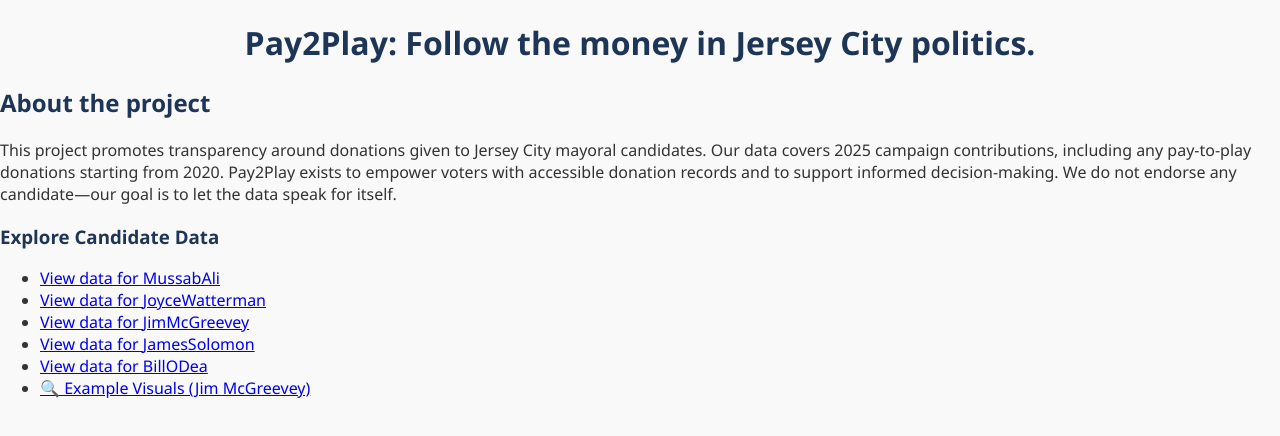
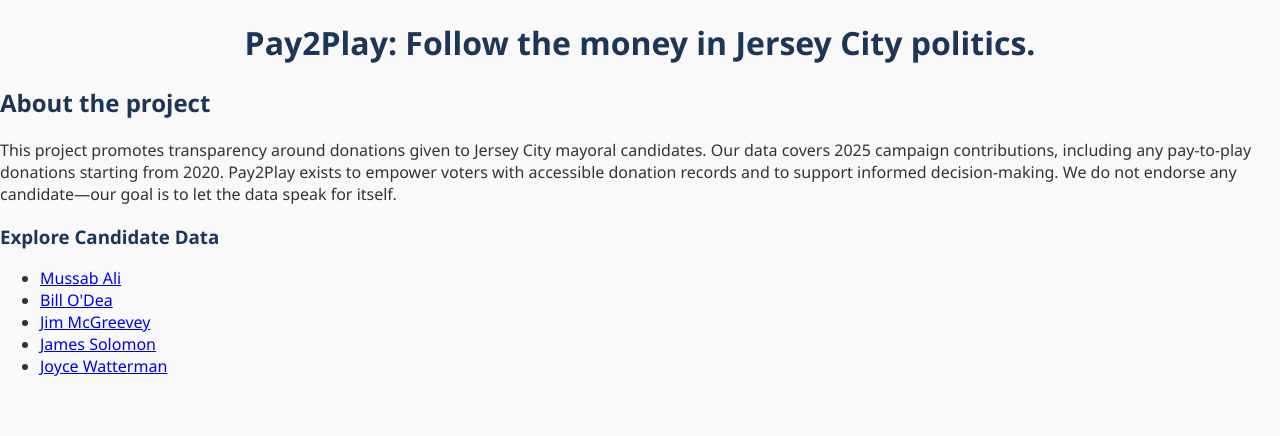
Before and after one commit to koensantos/ali_pay2play_website, a React (Create React App) app in the folder frontend/: page / in a window 1280 px wide. Shown: the top 436 px of the page. Built offline with nearby package versions, Linux system fonts and the light colour scheme.

Commit message:
Update Home.js

```diff
--- a/frontend/src/pages/Home.js
+++ b/frontend/src/pages/Home.js
@@ -2,14 +2,6 @@ import React from "react";
 import { Link } from "react-router-dom";
 
 export default function Home() {
-  const candidates = [
-    "MussabAli",
-    "JoyceWatterman",
-    "JimMcGreevey",
-    "JamesSolomon",
-    "BillODea"
-  ];
-
   return (
     <div className="homepage">
       <h1>Pay2Play: Follow the money in Jersey City politics.</h1>
@@ -23,13 +15,20 @@ export default function Home() {
 
       <h3>Explore Candidate Data</h3>
       <ul>
-        {candidates.map((name) => (
-          <li key={name}>
-            <Link to={`/candidate/${name}`}>View data for {name}</Link>
-          </li>
-        ))}
         <li>
-          <Link to="/draft">🔍 Example Visuals (Jim McGreevey)</Link>
+          <Link to="/MussabAli">Mussab Ali</Link>
+        </li>
+        <li>
+          <Link to="/BillODea">Bill O'Dea</Link>
+        </li>
+        <li>
+          <Link to="/JimMcGreevey">Jim McGreevey</Link>
+        </li>
+        <li>
+          <Link to="/JamesSolomon">James Solomon</Link>
+        </li>
+        <li>
+          <Link to="/JoyceWatterman">Joyce Watterman</Link>
         </li>
       </ul>
     </div>
```
